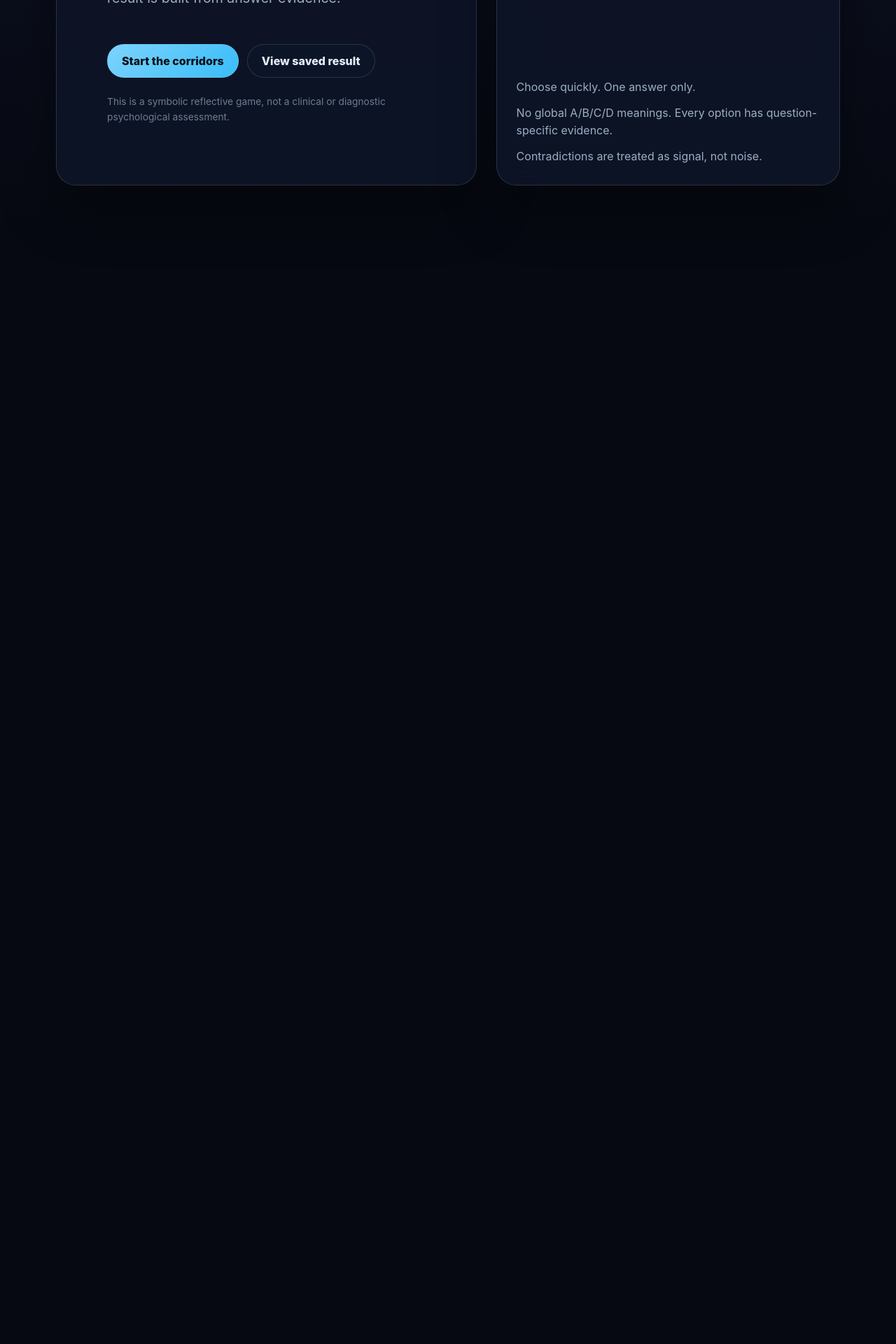
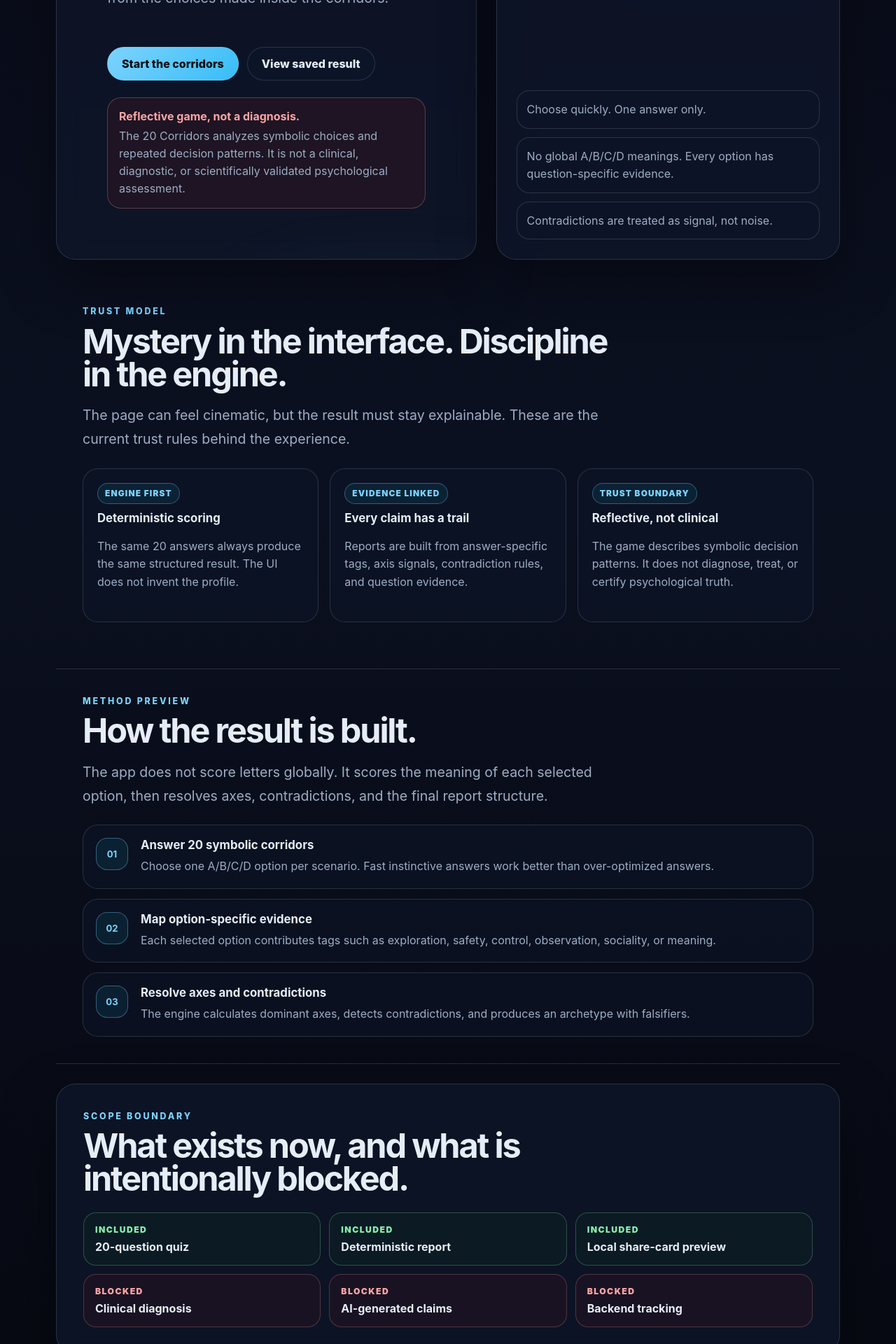
Before and after one commit to hiimOmagh/the-20-corridors, a Next.js app: page / in a window 1280 px wide. Shown: the part 820-2740 px from the top of the page at 70% size. Before the commit the page ends 1141 px from the top, so only its background shows below. Built offline with nearby package versions, Linux system fonts and the light colour scheme.

Commit message:
feat: polish landing methodology trust ux

```diff
--- a/src/app/globals.css
+++ b/src/app/globals.css
@@ -1304,3 +1304,232 @@ h3 {
     text-align: center;
   }
 }
+
+.landing-shell {
+  display: grid;
+  gap: 28px;
+}
+
+.landing-hero-grid {
+  min-height: calc(100vh - 88px);
+}
+
+.landing-hero-panel {
+  position: relative;
+  overflow: hidden;
+}
+
+.landing-hero-panel::after {
+  content: "";
+  position: absolute;
+  inset: auto -18% -26% 42%;
+  height: 260px;
+  border-radius: 999px;
+  background: rgba(125, 211, 252, 0.11);
+  filter: blur(54px);
+  pointer-events: none;
+}
+
+.landing-hero-panel > * {
+  position: relative;
+  z-index: 1;
+}
+
+.landing-actions {
+  margin-top: 34px;
+}
+
+.landing-disclaimer {
+  margin-top: 24px;
+  border: 1px solid rgba(252, 165, 165, 0.28);
+  border-radius: 20px;
+  padding: 16px;
+  background: rgba(127, 29, 29, 0.16);
+  display: grid;
+  gap: 6px;
+  max-width: 720px;
+}
+
+.landing-disclaimer strong {
+  color: var(--danger);
+}
+
+.landing-disclaimer span {
+  color: var(--muted);
+  line-height: 1.55;
+}
+
+.landing-corridor-card {
+  position: relative;
+  overflow: hidden;
+}
+
+.landing-corridor-lines {
+  min-height: 460px;
+}
+
+.landing-rule-list span {
+  border: 1px solid var(--line);
+  border-radius: 18px;
+  padding: 14px;
+  background: rgba(15, 23, 42, 0.42);
+}
+
+.landing-section {
+  padding: clamp(22px, 4vw, 38px);
+}
+
+.landing-trust-grid {
+  display: grid;
+  grid-template-columns: repeat(3, minmax(0, 1fr));
+  gap: 16px;
+}
+
+.landing-trust-card,
+.landing-method-card {
+  border: 1px solid var(--line);
+  border-radius: 22px;
+  background: rgba(15, 23, 42, 0.46);
+}
+
+.landing-trust-card {
+  min-height: 220px;
+  padding: 20px;
+  display: grid;
+  align-content: start;
+  gap: 10px;
+}
+
+.landing-trust-card span {
+  width: max-content;
+  border: 1px solid rgba(125, 211, 252, 0.34);
+  border-radius: 999px;
+  padding: 7px 10px;
+  color: var(--accent);
+  background: rgba(14, 116, 144, 0.16);
+  font-size: 0.74rem;
+  font-weight: 900;
+  letter-spacing: 0.1em;
+  text-transform: uppercase;
+}
+
+.landing-trust-card p,
+.landing-method-card p {
+  margin-bottom: 0;
+  color: var(--muted);
+  line-height: 1.6;
+}
+
+.landing-method-section {
+  border-top: 1px solid var(--line);
+  border-bottom: 1px solid var(--line);
+}
+
+.landing-method-list {
+  display: grid;
+  gap: 14px;
+}
+
+.landing-method-card {
+  padding: 18px;
+  display: grid;
+  grid-template-columns: auto minmax(0, 1fr);
+  gap: 18px;
+  align-items: start;
+}
+
+.landing-method-card strong {
+  display: inline-grid;
+  place-items: center;
+  width: 46px;
+  height: 46px;
+  border: 1px solid rgba(125, 211, 252, 0.36);
+  border-radius: 16px;
+  color: var(--accent);
+  background: rgba(14, 116, 144, 0.16);
+  font-size: 0.82rem;
+}
+
+.landing-scope-panel {
+  padding: clamp(22px, 4vw, 38px);
+}
+
+.landing-scope-grid {
+  display: grid;
+  grid-template-columns: repeat(3, minmax(0, 1fr));
+  gap: 12px;
+}
+
+.landing-scope-pill {
+  border: 1px solid var(--line);
+  border-radius: 18px;
+  padding: 16px;
+  background: rgba(15, 23, 42, 0.42);
+  display: grid;
+  gap: 7px;
+}
+
+.landing-scope-pill span {
+  color: var(--soft);
+  font-size: 0.76rem;
+  font-weight: 900;
+  letter-spacing: 0.12em;
+  text-transform: uppercase;
+}
+
+.landing-scope-pill strong {
+  color: var(--text);
+}
+
+.landing-scope-pill.included {
+  border-color: rgba(134, 239, 172, 0.26);
+  background: rgba(20, 83, 45, 0.14);
+}
+
+.landing-scope-pill.included span {
+  color: var(--success);
+}
+
+.landing-scope-pill.excluded {
+  border-color: rgba(252, 165, 165, 0.24);
+  background: rgba(127, 29, 29, 0.12);
+}
+
+.landing-scope-pill.excluded span {
+  color: var(--danger);
+}
+
+@media (max-width: 1040px) {
+  .landing-trust-grid,
+  .landing-scope-grid {
+    grid-template-columns: repeat(2, minmax(0, 1fr));
+  }
+}
+
+@media (max-width: 860px) {
+  .landing-hero-grid,
+  .landing-trust-grid,
+  .landing-scope-grid {
+    grid-template-columns: 1fr;
+  }
+
+  .landing-corridor-lines {
+    min-height: 280px;
+  }
+}
+
+@media (max-width: 640px) {
+  .landing-section,
+  .landing-scope-panel {
+    padding: 20px 0;
+  }
+
+  .landing-method-card {
+    grid-template-columns: 1fr;
+  }
+
+  .landing-method-card strong {
+    width: max-content;
+    padding: 0 14px;
+  }
+}
--- a/src/app/page.tsx
+++ b/src/app/page.tsx
@@ -1,36 +1,106 @@
 import Link from 'next/link';
 import { PhaseBadge } from '@/components/PhaseBadge';
+import {
+  landingCtas,
+  landingMethodSteps,
+  landingScopeGuards,
+  landingTrustCards
+} from '@/features/landing/landingPresentation';
 
 export default function HomePage() {
   return (
-    <main className="page-shell">
-      <section className="hero-grid">
-        <div className="panel hero-panel">
-          <PhaseBadge label="Phase 2.0 scaffold" />
+    <main className="page-shell landing-shell">
+      <section className="hero-grid landing-hero-grid" aria-labelledby="landing-title">
+        <div className="panel hero-panel landing-hero-panel">
+          <PhaseBadge label="Phase 2.6 trust UX" />
           <p className="kicker">The 20 Corridors</p>
-          <h1>Walk through 20 symbolic choices.</h1>
+          <h1 id="landing-title">Walk through 20 symbolic corridors.</h1>
           <p className="lede">
             A reflective decision-pattern game that maps how a player handles uncertainty, control,
-            relationships, ambiguity, and deep motive signals. The engine is deterministic and every
-            result is built from answer evidence.
+            relationships, ambiguity, and motive signals. The report is deterministic, evidence-linked,
+            and built from the choices made inside the corridors.
           </p>
-          <div className="actions">
-            <Link className="button" href="/quiz">Start the corridors</Link>
-            <Link className="button secondary" href="/results">View saved result</Link>
+          <div className="actions landing-actions" aria-label="Primary actions">
+            {landingCtas.map((cta) => (
+              <Link className={cta.variant === 'primary' ? 'button' : 'button secondary'} href={cta.href} key={cta.href}>
+                {cta.label}
+              </Link>
+            ))}
           </div>
-          <p className="small" style={{ marginTop: 24 }}>
-            This is a symbolic reflective game, not a clinical or diagnostic psychological assessment.
-          </p>
+          <div className="landing-disclaimer" role="note" aria-label="Non-clinical disclaimer">
+            <strong>Reflective game, not a diagnosis.</strong>
+            <span>
+              The 20 Corridors analyzes symbolic choices and repeated decision patterns. It is not a
+              clinical, diagnostic, or scientifically validated psychological assessment.
+            </span>
+          </div>
         </div>
-        <aside className="panel corridor-card" aria-label="Game principles">
-          <div className="corridor-lines" />
-          <div className="rule-list">
+        <aside className="panel corridor-card landing-corridor-card" aria-label="Corridor rules">
+          <div className="corridor-lines landing-corridor-lines" aria-hidden="true" />
+          <div className="rule-list landing-rule-list">
             <span>Choose quickly. One answer only.</span>
             <span>No global A/B/C/D meanings. Every option has question-specific evidence.</span>
             <span>Contradictions are treated as signal, not noise.</span>
           </div>
         </aside>
       </section>
+
+      <section className="landing-section" aria-labelledby="trust-title">
+        <div className="section-heading">
+          <p className="kicker">Trust model</p>
+          <h2 id="trust-title">Mystery in the interface. Discipline in the engine.</h2>
+          <p className="lede">
+            The page can feel cinematic, but the result must stay explainable. These are the current
+            trust rules behind the experience.
+          </p>
+        </div>
+        <div className="landing-trust-grid">
+          {landingTrustCards.map((card) => (
+            <article className="landing-trust-card" key={card.title}>
+              <span>{card.eyebrow}</span>
+              <h3>{card.title}</h3>
+              <p>{card.body}</p>
+            </article>
+          ))}
+        </div>
+      </section>
+
+      <section className="landing-section landing-method-section" aria-labelledby="method-title">
+        <div className="section-heading">
+          <p className="kicker">Method preview</p>
+          <h2 id="method-title">How the result is built.</h2>
+          <p className="lede">
+            The app does not score letters globally. It scores the meaning of each selected option,
+            then resolves axes, contradictions, and the final report structure.
+          </p>
+        </div>
+        <div className="landing-method-list">
+          {landingMethodSteps.map((step) => (
+            <article className="landing-method-card" key={step.index}>
+              <strong>{step.index}</strong>
+              <div>
+                <h3>{step.title}</h3>
+                <p>{step.body}</p>
+              </div>
+            </article>
+          ))}
+        </div>
+      </section>
+
+      <section className="panel landing-scope-panel" aria-labelledby="scope-title">
+        <div className="section-heading">
+          <p className="kicker">Scope boundary</p>
+          <h2 id="scope-title">What exists now, and what is intentionally blocked.</h2>
+        </div>
+        <div className="landing-scope-grid">
+          {landingScopeGuards.map((guard) => (
+            <div className={`landing-scope-pill ${guard.status}`} key={guard.label}>
+              <span>{guard.status === 'included' ? 'Included' : 'Blocked'}</span>
+              <strong>{guard.label}</strong>
+            </div>
+          ))}
+        </div>
+      </section>
     </main>
   );
 }
--- /dev/null
+++ b/src/features/landing/landingPresentation.ts
@@ -0,0 +1,88 @@
+export interface LandingTrustCard {
+  readonly eyebrow: string;
+  readonly title: string;
+  readonly body: string;
+}
+
+export interface LandingMethodStep {
+  readonly index: string;
+  readonly title: string;
+  readonly body: string;
+}
+
+export interface LandingScopeGuard {
+  readonly label: string;
+  readonly status: 'included' | 'excluded';
+}
+
+export interface LandingCta {
+  readonly label: string;
+  readonly href: string;
+  readonly variant: 'primary' | 'secondary';
+}
+
+export const landingCtas: readonly LandingCta[] = [
+  {
+    label: 'Start the corridors',
+    href: '/quiz',
+    variant: 'primary'
+  },
+  {
+    label: 'View saved result',
+    href: '/results',
+    variant: 'secondary'
+  }
+] as const;
+
+export const landingTrustCards: readonly LandingTrustCard[] = [
+  {
+    eyebrow: 'Engine first',
+    title: 'Deterministic scoring',
+    body: 'The same 20 answers always produce the same structured result. The UI does not invent the profile.'
+  },
+  {
+    eyebrow: 'Evidence linked',
+    title: 'Every claim has a trail',
+    body: 'Reports are built from answer-specific tags, axis signals, contradiction rules, and question evidence.'
+  },
+  {
+    eyebrow: 'Trust boundary',
+    title: 'Reflective, not clinical',
+    body: 'The game describes symbolic decision patterns. It does not diagnose, treat, or certify psychological truth.'
+  }
+] as const;
+
+export const landingMethodSteps: readonly LandingMethodStep[] = [
+  {
+    index: '01',
+    title: 'Answer 20 symbolic corridors',
+    body: 'Choose one A/B/C/D option per scenario. Fast instinctive answers work better than over-optimized answers.'
+  },
+  {
+    index: '02',
+    title: 'Map option-specific evidence',
+    body: 'Each selected option contributes tags such as exploration, safety, control, observation, sociality, or meaning.'
+  },
+  {
+    index: '03',
+    title: 'Resolve axes and contradictions',
+    body: 'The engine calculates dominant axes, detects contradictions, and produces an archetype with falsifiers.'
+  }
+] as const;
+
+export const landingScopeGuards: readonly LandingScopeGuard[] = [
+  { label: '20-question quiz', status: 'included' },
+  { label: 'Deterministic report', status: 'included' },
+  { label: 'Local share-card preview', status: 'included' },
+  { label: 'Clinical diagnosis', status: 'excluded' },
+  { label: 'AI-generated claims', status: 'excluded' },
+  { label: 'Backend tracking', status: 'excluded' }
+] as const;
+
+export function getIncludedScopeLabels(): string[] {
+  return landingScopeGuards.filter((guard) => guard.status === 'included').map((guard) => guard.label);
+}
+
+export function getExcludedScopeLabels(): string[] {
+  return landingScopeGuards.filter((guard) => guard.status === 'excluded').map((guard) => guard.label);
+}
```
Also changed, not shown: 4 other files (tests, documents, lock files or other folders).
